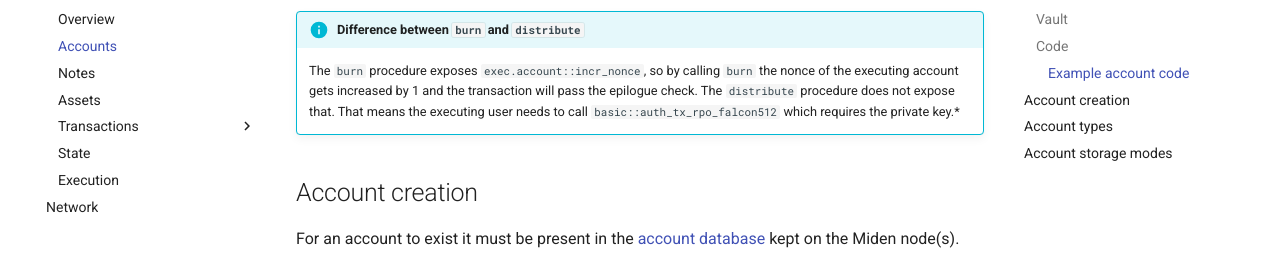
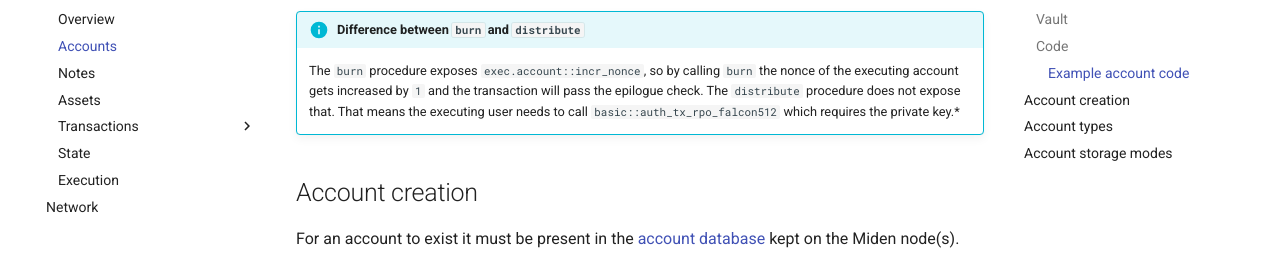
Before and after one commit to 0xPolygonMiden/miden-base, an MkDocs documentation site: the page built from docs/architecture/accounts.md, in a window 1280 px wide and 900 px high, scrolled down 2975 px. Shown: the part 197-469 px from the top of the window. Built offline with MkDocs 1.6.1 and Material for MkDocs 9.7.7, drawn with Linux system fonts in a browser that asks for light colours.

Commit message:
updating after review

```diff
--- a/docs/architecture/accounts.md
+++ b/docs/architecture/accounts.md
@@ -161,7 +161,7 @@ The first function `distribute` can only be called by the faucet owner, otherwis
 The second function `burn` burns the tokens that are contained in a note and can be called by anyone.
 
 !!! info "Difference between `burn` and `distribute`"
-    The `burn` procedure exposes `exec.account::incr_nonce`, so by calling `burn` the nonce of the executing account gets increased by 1 and the transaction will pass the epilogue check. The `distribute` procedure does not expose that. That means the executing user needs to call `basic::auth_tx_rpo_falcon512` which requires the private key.*
+    The `burn` procedure exposes `exec.account::incr_nonce`, so by calling `burn` the nonce of the executing account gets increased by `1` and the transaction will pass the epilogue check. The `distribute` procedure does not expose that. That means the executing user needs to call `basic::auth_tx_rpo_falcon512` which requires the private key.*
 
 ## Account creation
 
```
Also changed, not shown: docs/architecture/overview.md (+3 -3 lines).
